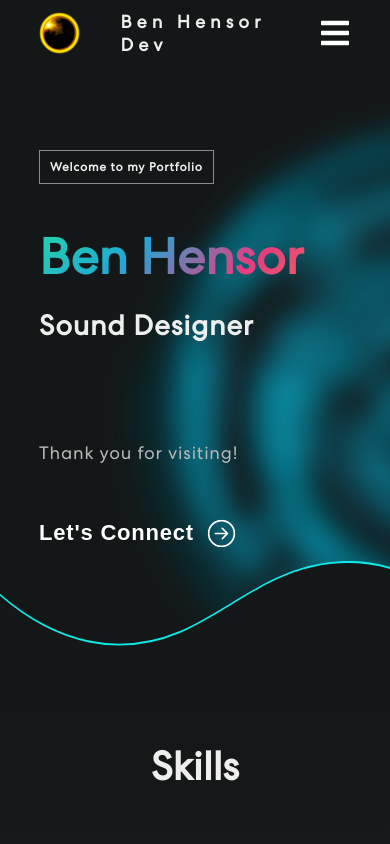
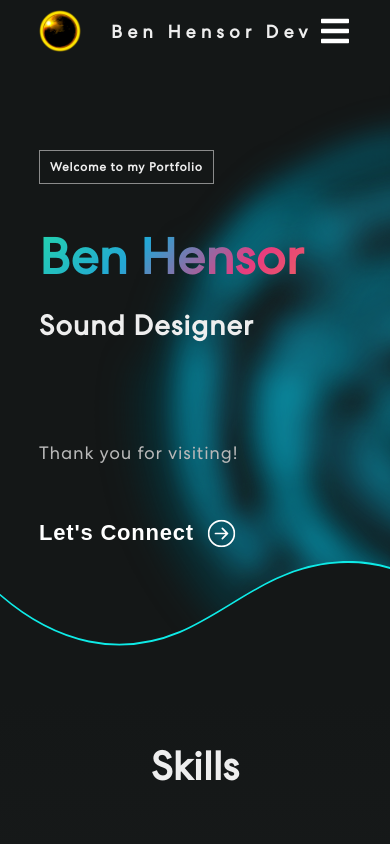
Before and after one commit to benhensor/portfolio, a React (Create React App) app: page / in a window 390 px wide. Shown: the top 844 px of the page. Built offline with nearby package versions, Linux system fonts and the light colour scheme; no server answers.

Commit message:
contact form tweak

```diff
--- a/src/components/contact/contact.css
+++ b/src/components/contact/contact.css
@@ -67,7 +67,6 @@
   justify-content: center;
   align-items: center;
   width: 100%;
-  gap: 2rem;
   margin-bottom: 10rem;
 }
 
@@ -231,6 +230,10 @@
     height: 20rem;
   }
 
+  .contact-message {
+    width: 100%;
+  }
+
   .contact-icon {
     height: 4rem;
     margin-right: 0;
--- a/src/components/header/header.css
+++ b/src/components/header/header.css
@@ -302,9 +302,9 @@ nav {
     transition: 0.5s ease-in-out;
   }
 
-  /* .header-logo-container {
-    max-width: 4rem;
-  } */
+  .header-logo-container {
+    margin-right: 1rem;
+  }
 
   .header-logo {
     width: 4.2rem;
```
